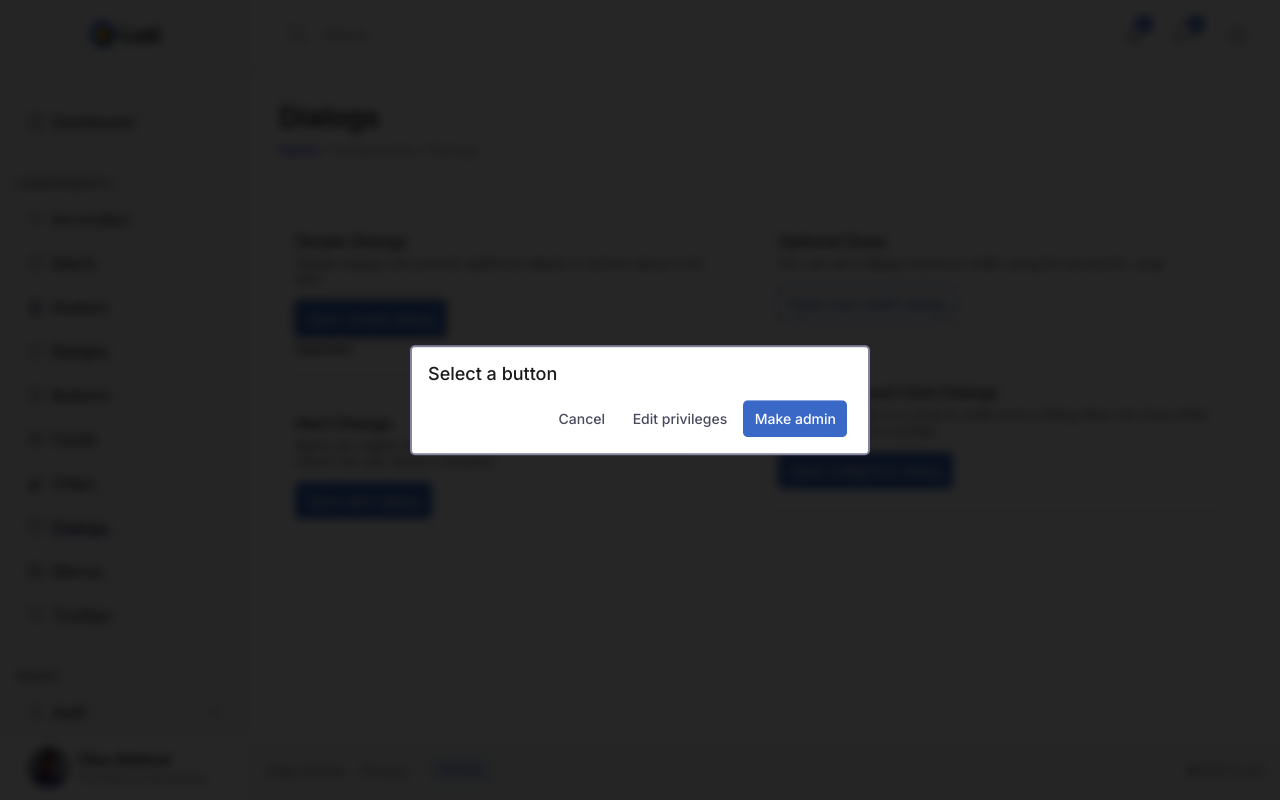
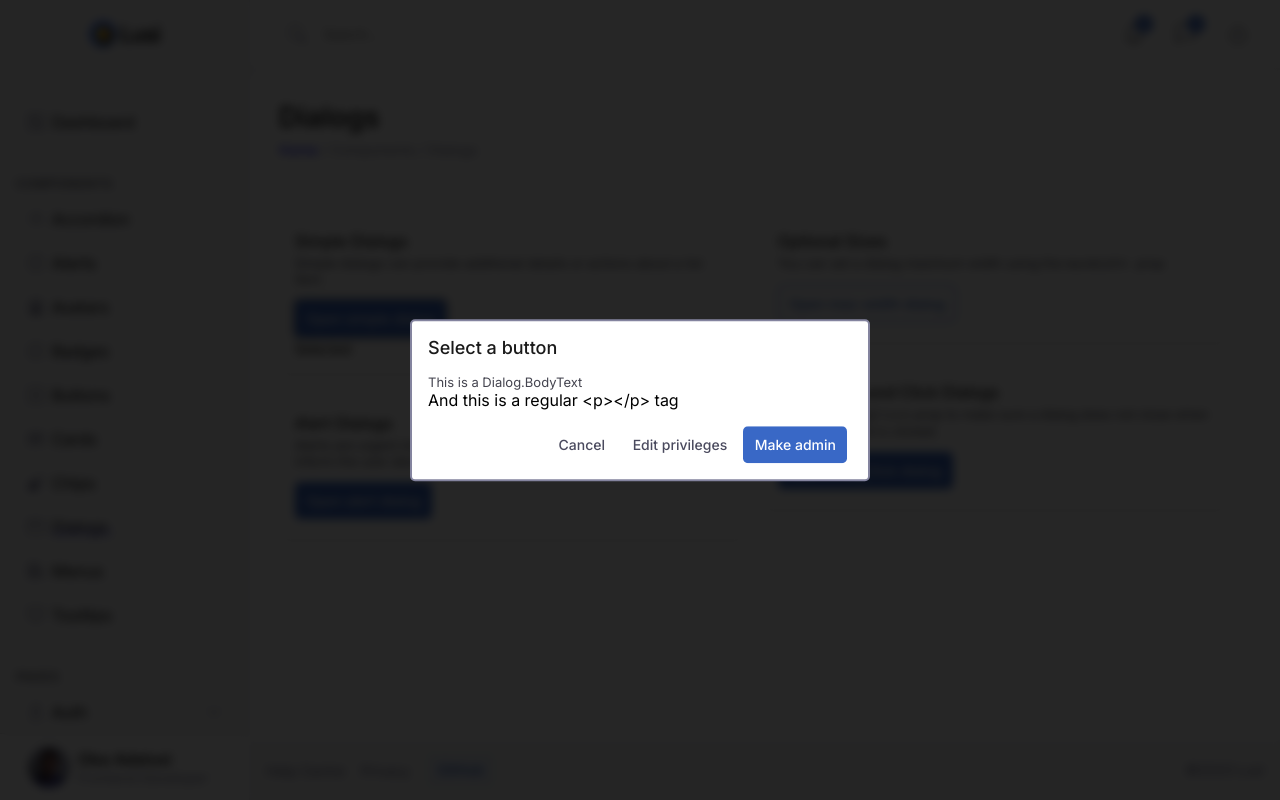
Before and after one commit to obaadelusi/lusi-design, a React (Vite) app: page /components/dialogs in a window 1280 px wide. Both pictures are taken after a click on the button "Open simple dialog". Built offline with nearby package versions, Linux system fonts and the light colour scheme.

Commit message:
dialog style update

```diff
--- a/src/components/Dialogs.jsx
+++ b/src/components/Dialogs.jsx
@@ -1,26 +1,26 @@
-import "./Dialogs.scss";
+import './Dialogs.scss';
 
 const Dialog = ({ children, onBgClick, maxWidth }) => {
   function getMaxWidth() {
     let w;
     switch (maxWidth) {
-      case "xs":
-        w = "290px";
+      case 'xs':
+        w = '290px';
         break;
-      case "sm":
-        w = "460px";
+      case 'sm':
+        w = '460px';
         break;
-      case "md":
-        w = "600px";
+      case 'md':
+        w = '600px';
         break;
-      case "lg":
-        w = "960px";
+      case 'lg':
+        w = '960px';
         break;
-      case "xl":
-        w = "1280px";
+      case 'xl':
+        w = '1280px';
         break;
       default:
-        w = "600px";
+        w = '600px';
         break;
     }
 
@@ -37,19 +37,19 @@ const Dialog = ({ children, onBgClick, maxWidth }) => {
   );
 };
 
-Dialog.Title = function DialogTitle({ children }) {
-  return <h2 className="Dialog-title">{children}</h2>;
+Dialog.Heading = ({ children }) => {
+  return <h2 className="Dialog-heading">{children}</h2>;
 };
 
-Dialog.Body = function DialogBody({ children }) {
+Dialog.Body = ({ children }) => {
   return <div className="Dialog-body">{children}</div>;
 };
 
-Dialog.BodyText = function DialogBodyText({ children }) {
+Dialog.BodyText = ({ children }) => {
   return <p className="Dialog-body-text">{children}</p>;
 };
 
-Dialog.Buttons = function DialogButtons({ children }) {
+Dialog.Buttons = ({ children }) => {
   return <div className="Dialog-buttons">{children}</div>;
 };
 
--- a/src/components/Dialogs.scss
+++ b/src/components/Dialogs.scss
@@ -32,26 +32,26 @@
         z-index: 1100;
     }
 
-    &-title {
-        font-size: 1.125rem;
-        padding: $content-padding;
+    &-heading {
+        font-size: var(--font-size-h3);
+        margin: $content-padding;
     }
 
     &-body {
-        color: var(--clr-text-grey);
         display: flex;
         flex-direction: column;
-        font-size: var(--font-size-small);
+        margin: $content-padding;
 
         &-text {
-            padding: 0 $content-padding $content-padding;
+            color: var(--clr-text-grey);
+            font-size: var(--font-size-small);
         }
     }
 
     &-buttons {
         display: flex;
         justify-content: flex-end;
-        padding: 0 $content-padding $content-padding;
+        margin: $content-padding;
 
         >.Button {
             margin-bottom: 0;
--- a/src/pages/DialogsPage.jsx
+++ b/src/pages/DialogsPage.jsx
@@ -1,19 +1,19 @@
-import { useEffect, useState } from "react";
+import { useEffect, useState } from 'react';
 
-import PageHeading from "../components/PageHeading";
-import { Button } from "../components/Buttons";
-import { Dialog } from "../components/Dialogs";
+import PageHeading from '../components/PageHeading';
+import { Button } from '../components/Buttons';
+import { Dialog } from '../components/Dialogs';
 
 const DialogsPage = () => {
   const [showSimpleDialog, setShowSimpleDialog] = useState(false);
   const [showAlertDialog, setShowAlertDialog] = useState(false);
   const [showMaxWidthDialog, setShowMaxWidthDialog] = useState(false);
   const [showBgClickDialog, setShowBgClickDialog] = useState(false);
-  const [dialogWidth, setDialogWidth] = useState("xs");
+  const [dialogWidth, setDialogWidth] = useState('xs');
   const [selectedButton, setSelectedButton] = useState();
 
   useEffect(() => {
-    document.title = "Dialogs — Lusi Design";
+    document.title = 'Dialogs — Lusi Design';
   }, []);
 
   function handleButtonClick(e) {
@@ -39,12 +39,15 @@ const DialogsPage = () => {
             <Button onClick={() => setShowSimpleDialog((prev) => !prev)} variant="fill">
               Open simple dialog
             </Button>
-            <small style={{ display: "block" }}>Selected: {selectedButton}</small>
+            <small style={{ display: 'block' }}>Selected: {selectedButton}</small>
 
             {showSimpleDialog && (
               <Dialog onBgClick={() => setShowSimpleDialog(false)} maxWidth="sm">
-                <Dialog.Title>Select a button</Dialog.Title>
-                <Dialog.Body></Dialog.Body>
+                <Dialog.Heading>Select a button</Dialog.Heading>
+                <Dialog.Body>
+                  <Dialog.BodyText>This is a Dialog.BodyText</Dialog.BodyText>
+                  <p>And this is a regular {'<p></p>'} tag</p>
+                </Dialog.Body>
                 <Dialog.Buttons>
                   <Button onClick={handleButtonClick} color="secondary" variant="text">
                     Cancel
@@ -69,7 +72,7 @@ const DialogsPage = () => {
 
             {showAlertDialog && (
               <Dialog onBgClick={() => setShowAlertDialog(false)}>
-                <Dialog.Title>Make Lucy Grace admin?</Dialog.Title>
+                <Dialog.Heading>Make Lucy Grace admin?</Dialog.Heading>
                 <Dialog.Body>
                   <Dialog.BodyText>Lucy Grace will be able to view reports, manage properties, generate payroll, approve leave, and manage other admins.</Dialog.BodyText>
                 </Dialog.Body>
@@ -95,11 +98,11 @@ const DialogsPage = () => {
             </Button>
             {showMaxWidthDialog && (
               <Dialog onBgClick={() => setShowMaxWidthDialog(false)} maxWidth={dialogWidth}>
-                <Dialog.Title>Optional Sizes</Dialog.Title>
+                <Dialog.Heading>Optional Sizes</Dialog.Heading>
                 <Dialog.Body>
                   <Dialog.BodyText>You can set maxWidth using these values. Note: view on large screen to see effect.</Dialog.BodyText>
                   <div className="Form-group">
-                    <label htmlFor="max-width" style={{ width: "80px", margin: "0 auto", color: "var(--grey-600)" }}>
+                    <label htmlFor="max-width" style={{ width: '80px', margin: '0 auto', color: 'var(--grey-600)' }}>
                       maxWidth
                       <select name="maxWidth" id="max-width" defaultValue={dialogWidth} onChange={handleSelectChange}>
                         <option value="xs">xs</option>
@@ -131,11 +134,11 @@ const DialogsPage = () => {
 
             {showBgClickDialog && (
               <Dialog>
-                <Dialog.Title>No Background Click</Dialog.Title>
+                <Dialog.Heading>No Background Click</Dialog.Heading>
                 <Dialog.Body>
                   <Dialog.BodyText>Click the background to NOT close.</Dialog.BodyText>
                   <Dialog.BodyText>
-                    To add background functionality set prop: <code>onBgClick={"{() => setShowState(p => !p)}"}</code>
+                    To add background functionality set prop: <code>onBgClick={'{() => setShowState(p => !p)}'}</code>
                   </Dialog.BodyText>
                 </Dialog.Body>
                 <Dialog.Buttons>
```
